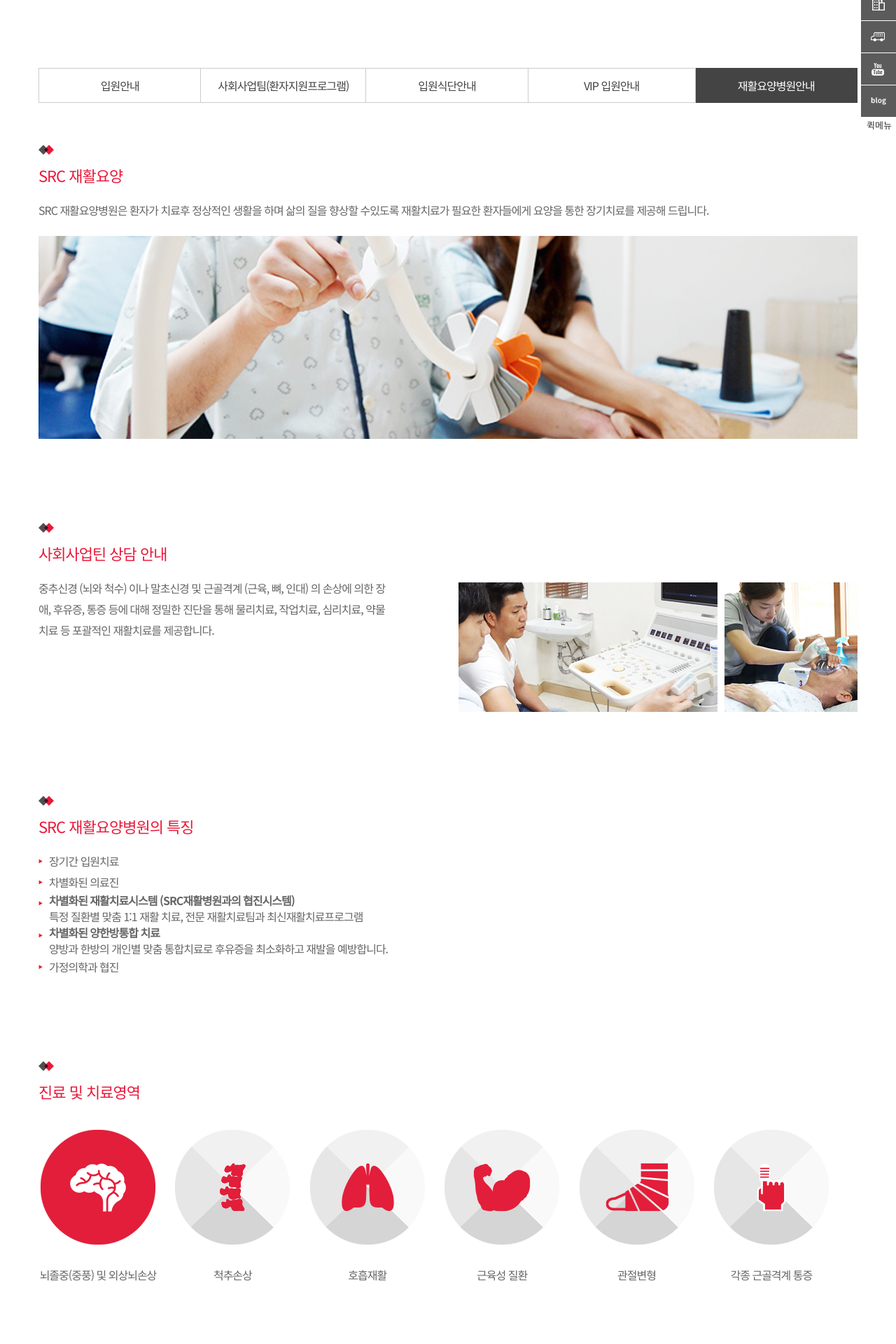
After one commit to jjaekong/src, a PHP site: page /inpatient/rehabilitation.php in a window 1280 px wide. The commit adds this page. Shown: the part 400-2320 px from the top of the page at 70% size. Run offline with PHP 8.4, Linux system fonts and the light colour scheme; some libraries are stand-ins or nearby versions.

Commit message:
[web] 입원(재활센터) > 입원안내 > 재활요양병원안내 완료 #1

```diff
--- a/css/inpatient.css
+++ b/css/inpatient.css
@@ -391,3 +391,74 @@
 .inpatient.menu-guide .counsel {
     margin-top: 120px;
 }
+
+
+/* rehabilitation  */
+.inpatient.rehabilitation .recuperation {
+    height: 420px;
+    background-image: url(/images/inpatient/rehabilitation_bg01.jpg);
+    background-repeat: no-repeat;
+    background-position: 0 100%;
+}
+.inpatient.rehabilitation .business {
+    margin-top: 120px;
+    height: 270px;
+    background-image: url(/images/inpatient/rehabilitation_bg02.jpg);
+    background-repeat: no-repeat;
+    background-position: 100% 100%;
+}
+.inpatient.rehabilitation .business p {
+    width: 500px;
+}
+.inpatient.rehabilitation .characteristic {
+    margin-top: 120px;
+}
+.inpatient.rehabilitation .treatment {
+    margin-top: 120px;
+}
+.inpatient.rehabilitation .treatment .section-header h2{
+    margin-bottom: 40px !important;
+}
+.inpatient.rehabilitation .treatment > ul > li {
+    display: inline-block;
+    width: 170px;
+    margin-right: 20px;
+    vertical-align: top;
+    text-align: center;
+    padding-top: 196px;
+    font-size: 16px;
+    color: #666;
+}
+.inpatient.rehabilitation .treatment > ul > li > b {
+    font-weight: 500;
+}
+.inpatient.rehabilitation .treatment > ul > li:nth-of-type(1) {
+    background-image: url(/images/inpatient/treatment_img01.png);
+    background-repeat: no-repeat;
+    background-position: 50% 0;
+}
+.inpatient.rehabilitation .treatment > ul > li:nth-of-type(2) {
+    background-image: url(/images/inpatient/treatment_img02.png);
+    background-repeat: no-repeat;
+    background-position: 50% 0;
+}
+.inpatient.rehabilitation .treatment > ul > li:nth-of-type(3) {
+    background-image: url(/images/inpatient/treatment_img03.png);
+    background-repeat: no-repeat;
+    background-position: 50% 0;
+}
+.inpatient.rehabilitation .treatment > ul > li:nth-of-type(4) {
+    background-image: url(/images/inpatient/treatment_img04.png);
+    background-repeat: no-repeat;
+    background-position: 50% 0;
+}
+.inpatient.rehabilitation .treatment > ul > li:nth-of-type(5) {
+    background-image: url(/images/inpatient/treatment_img05.png);
+    background-repeat: no-repeat;
+    background-position: 50% 0;
+}
+.inpatient.rehabilitation .treatment > ul > li:nth-of-type(6) {
+    background-image: url(/images/inpatient/treatment_img06.png);
+    background-repeat: no-repeat;
+    background-position: 50% 0;
+}
--- /dev/null
+++ b/inpatient/rehabilitation.php
@@ -0,0 +1,95 @@
+ <?php require_once($_SERVER['DOCUMENT_ROOT'].'/inc/dochead_sub.php'); ?>
+<link href="/css/inpatient.css" rel="stylesheet">
+</head>
+<body>
+    <?php require_once($_SERVER['DOCUMENT_ROOT'].'/inc/header.php'); ?>
+    <div class="page-path">
+        <div class="container">
+            <ol class="breadcrumb">
+                <li><a href="/"><span class="glyphicon glyphicon-home"></span></a></li>
+                <li><a href="#">입원안내</a></li>
+                <li class="active">재활요양병원안내</li>
+            </ol>
+        </div>
+    </div>
+    <main id="content" class="inpatient rehabilitation"><!-- 클래스명은 대메뉴 > 서브메뉴명의 방식으로 -->
+        <div class="page-header"><!-- 배경은 위의 클래스명을 이용하여 -->
+            <h2>재활요양병원안내</h2>
+        </div>
+        <!-- 실제 작업 영역 -->
+        <div class="container">
+            <ul class="nav nav-pills nav-justified">
+                <li role="presentation">
+                    <a href="/inpatient/rehab_guide.php">입원안내</a>
+                </li>
+                <li role="presentation">
+                    <a href="/inpatient/business_team.php">사회사업팀(환자지원프로그램)</a>
+                </li>
+                <li role="presentation">
+                    <a href="/inpatient/menu_guide.php">입원식단안내</a>
+                </li>
+                <li role="presentation">
+                    <a href="/inpatient/vip.php">VIP 입원안내</a>
+                </li>
+                <li role="presentation" class="active">
+                    <a href="/inpatient/rehabilitation.php">재활요양병원안내</a>
+                </li>
+            </ul>
+            <section class="recuperation">
+                <div class="section-header">
+                    <h2>SRC 재활요양</h2>
+                </div>
+                <p>
+                    SRC 재활요양병원은 환자가 치료후 정상적인 생활을 하며 삶의 질을 향상할 수있도록 재활치료가 필요한 환자들에게 요양을 통한 장기치료를 제공해 드립니다.
+                </p>
+            </section>
+            <section class="business">
+                <div class="section-header">
+                    <h2>사회사업틴 상담 안내</h2>
+                </div>
+                <p>
+                    중추신경 (뇌와 척수) 이나 말초신경 및 근골격계  (근육, 뼈, 인대) 의 손상에 의한 장애, 후유증, 통증 등에 대해 정밀한 진단을 통해 물리치료, 작업치료, 심리치료, 약물치료 등 포괄적인 재활치료를 제공합니다.
+                </p>
+            </section>
+            <section class="characteristic">
+                <div class="section-header">
+                    <h2>SRC 재활요양병원의 특징</h2>
+                    <ul class="arrow-list">
+                        <li>장기간 입원치료</li>
+                        <li>차별화된 의료진</li>
+                        <li>
+                            <dl class="iniline-dl">
+                                <dt>차별화된 재활치료시스템 (SRC재활병원과의 협진시스템)</dt>
+                                <dd> 특정 질환별 맞춤 1:1 재활 치료, 전문 재활치료팀과 최신재활치료프로그램</dd>
+                            </dl>
+                        </li>
+                        <li>
+                            <dl class="iniline-dl">
+                                <dt>차별화된 양한방통합 치료</dt>
+                                <dd> 양방과 한방의 개인별 맞춤 통합치료로 후유증을 최소화하고 재발을 예방합니다.</dd>
+                            </dl>
+                        </li>
+                        <li>가정의학과 협진</li>
+                    </ul>
+                </div>
+            </section>
+            <section class="treatment">
+                <div class="section-header">
+                    <h2>진료 및 치료영역</h2>
+                </div>
+                <ul>
+                    <li><b>뇌졸중(중풍) 및 외상뇌손상</b></li>
+                    <li>척추손상</li>
+                    <li>호흡재활</li>
+                    <li>근육성 질환</li>
+                    <li>관절변형</li>
+                    <li>각종 근골격계 통증</li>
+                </ul>
+            </section>
+        </div>
+        <!-- // 실제 작업 영역 -->
+    </main>
+    <?php require_once($_SERVER['DOCUMENT_ROOT'].'/inc/footer_sub.php'); ?>
+    <?php require_once($_SERVER['DOCUMENT_ROOT'].'/inc/docfoot.php'); ?>
+</body>
+</html>
```
Also changed, not shown: images/inpatient/rehabilitation_bg01.jpg (added), images/inpatient/rehabilitation_bg02.jpg (added), images/inpatient/treatment_img01.png (added), images/inpatient/treatment_img02.png (added), images/inpatient/treatment_img03.png (added), images/inpatient/treatment_img04.png (added), images/inpatient/treatment_img05.png (added), images/inpatient/treatment_img06.png (added).
